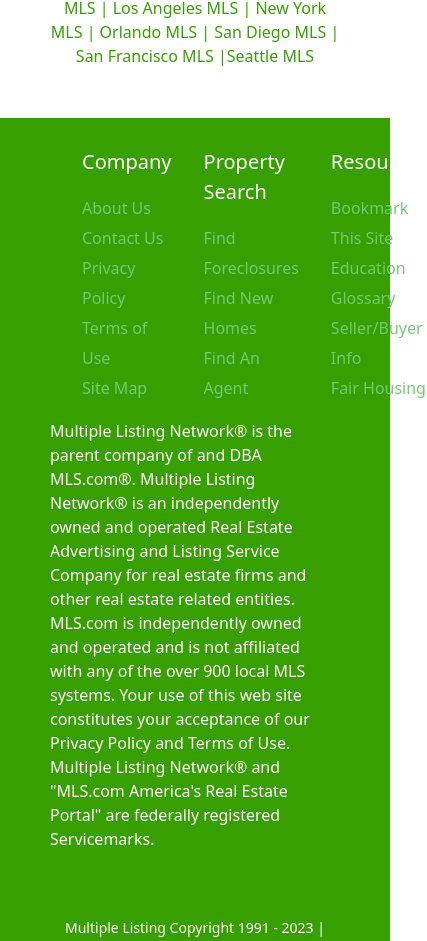
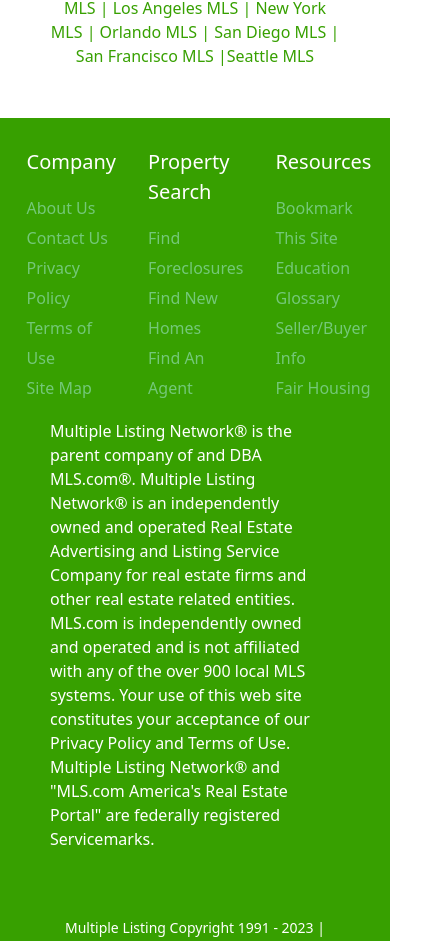
Before and after one commit to DavidOmizz/mls, a React (Create React App) app: page / in a window 390 px wide. Shown: the part 4530-5471 px from the top of the page, 427 px wide, since content can reach past the window. Built offline with nearby package versions, Linux system fonts and the light colour scheme.

Commit message:
Fixed the responsiveness

```diff
--- a/src/css/style.css
+++ b/src/css/style.css
@@ -418,6 +418,7 @@
 }
 .footer-container--links {
     display: flex;
+    max-width: 100% !important;
 }
 .footer-container--links ul{
    list-style: none;
@@ -631,6 +632,11 @@
     #containers--btn{
         display: block !important;
     }
+    .footer-container--links {
+        max-width: 100% !important;
+        /* width: 40% !important; */
+        justify-content: center;
+    }
 }
 
 @media screen and (max-width: 768px) {
```
